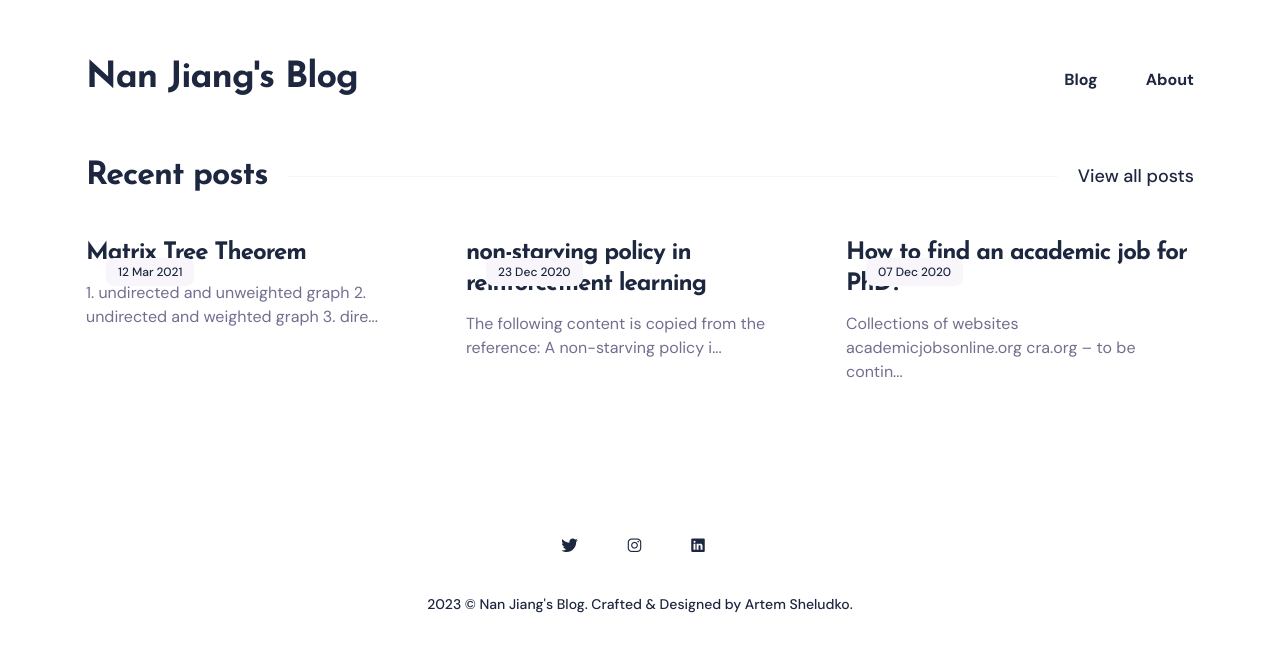
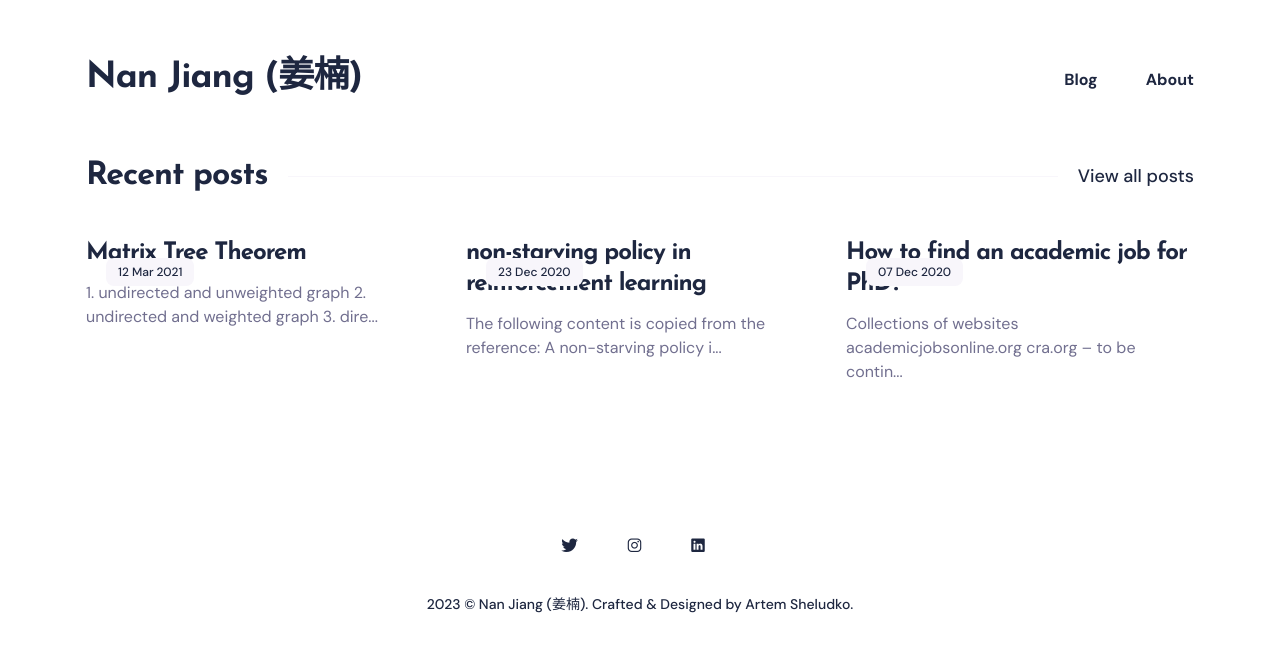
Before and after one commit to jiangnanhugo/jiangnanhugo.github.io, a Jekyll site: the page built from index.html, in a window 1280 px wide. Shown: the top 652 px of the page. Built offline with Jekyll 4.4.1, drawn with Linux system fonts in a browser that asks for light colours; nearby versions of some CDN libraries.

Commit message:
Update settings.yml

```diff
--- a/_data/settings.yml
+++ b/_data/settings.yml
@@ -1,6 +1,6 @@
 #-------------------------------
 # Site Settings
-title: Nan Jiang's Blog
+title: Nan Jiang (姜楠)
 logo: # You can add own logo. For example '/images/logo.png'.
 author: Nan Jiang
 description: Walking in the wind.
```
